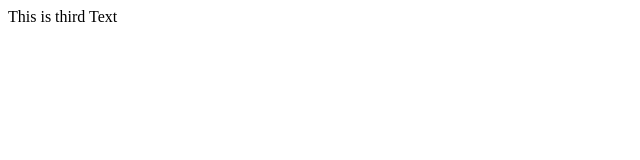
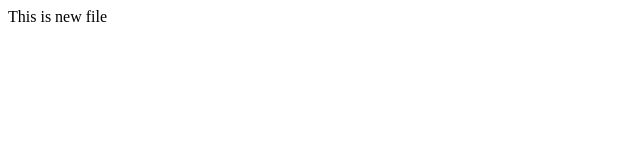
Before and after one commit to veerthondam/glt, a plain HTML site: page index.html in a window 1280 px wide. Shown: the full height of the page, 0-640 px from the left. Drawn offline with Linux system fonts and the light colour scheme.

Commit message:
modified index.html

```diff
--- a/index.html
+++ b/index.html
@@ -6,6 +6,6 @@
   <title>Document</title>
  </head>
  <body>
-  This is third Text
+  This is new file
  </body>
 </html>
```
